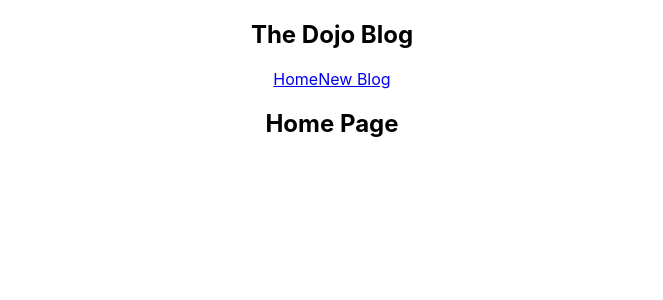
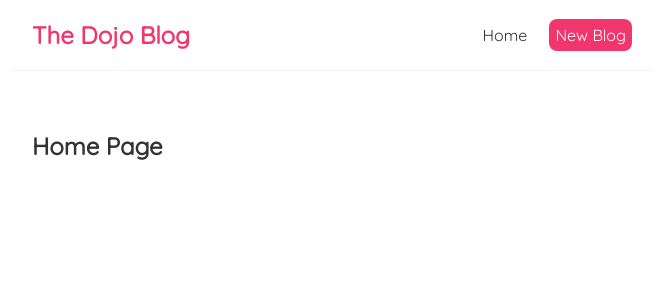
Before and after one commit to JonathanABarnett/NetNinjaDojoBlog, a React (Create React App) app: page / in a window 1280 px wide. Shown: the top 300 px of the page, without its empty margins (308-971 px from the left). Built offline with nearby package versions, Linux system fonts and the light colour scheme.

Commit message:
Lesson 6 - Adding Styles

```diff
--- a/src/App.css
+++ /dev/null
@@ -1,38 +0,0 @@
-.App {
-  text-align: center;
-}
-
-.App-logo {
-  height: 40vmin;
-  pointer-events: none;
-}
-
-@media (prefers-reduced-motion: no-preference) {
-  .App-logo {
-    animation: App-logo-spin infinite 20s linear;
-  }
-}
-
-.App-header {
-  background-color: #282c34;
-  min-height: 100vh;
-  display: flex;
-  flex-direction: column;
-  align-items: center;
-  justify-content: center;
-  font-size: calc(10px + 2vmin);
-  color: white;
-}
-
-.App-link {
-  color: #61dafb;
-}
-
-@keyframes App-logo-spin {
-  from {
-    transform: rotate(0deg);
-  }
-  to {
-    transform: rotate(360deg);
-  }
-}
--- a/src/App.js
+++ b/src/App.js
@@ -1,4 +1,4 @@
-import "./App.css";
+
 import Navbar from "./Navbar";
 import Home from "./Home";
 
--- a/src/Navbar.js
+++ b/src/Navbar.js
@@ -4,10 +4,19 @@ const Navbar = () => {
       <h1>The Dojo Blog</h1>
       <div className="links">
         <a href="/">Home</a>
-                <a href="/create">New Blog</a>
+        <a
+          href="/create"
+          style={{
+            color: "white",
+            backgroundColor: "#f1356d",
+            borderRadius: "8px",
+          }}
+        >
+          New Blog
+        </a>
       </div>
     </nav>
   );
-}
+};
 
 export default Navbar;
--- a/src/index.css
+++ b/src/index.css
@@ -1,13 +1,42 @@
-body {
+@import url('https://fonts.googleapis.com/css2?family=Quicksand&display=swap');
+
+/* base styles */
+/* base styles */
+* {
   margin: 0;
-  font-family: -apple-system, BlinkMacSystemFont, 'Segoe UI', 'Roboto', 'Oxygen',
-    'Ubuntu', 'Cantarell', 'Fira Sans', 'Droid Sans', 'Helvetica Neue',
-    sans-serif;
-  -webkit-font-smoothing: antialiased;
-  -moz-osx-font-smoothing: grayscale;
+  font-family: "Quicksand";
+  color: #333;
 }
 
-code {
-  font-family: source-code-pro, Menlo, Monaco, Consolas, 'Courier New',
-    monospace;
+.navbar {
+  padding: 20px;
+  display: flex;
+  align-items: center;
+  max-width: 600px;
+  margin: 0 auto;
+  border-bottom: 1px solid #f2f2f2;
 }
+
+.navbar h1 {
+  color: #f1356d;
+}
+
+.navbar .links {
+  margin-left: auto;
+}
+
+.navbar a {
+  margin-left: 16px;
+  text-decoration: none;
+  padding: 6px;
+}
+
+.navbar a:hover {
+  color: #f1356d;
+}
+
+.content {
+  max-width: 600px;
+  margin: 40px auto;
+  padding: 20px;
+}
```
Also changed, not shown: 1 other file (tests, documents, lock files or other folders). Lines whose indentation alone changed are shown as unchanged.
